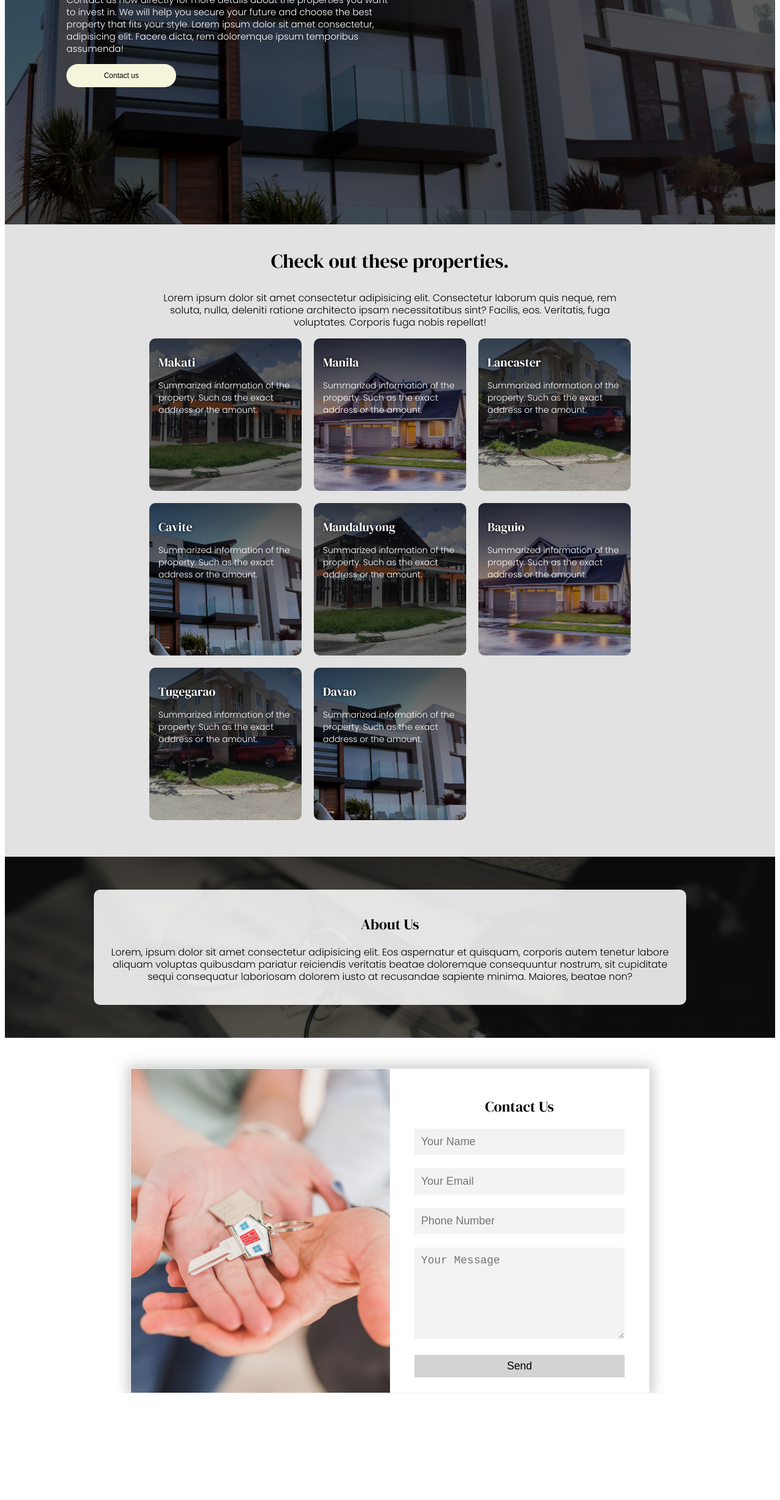
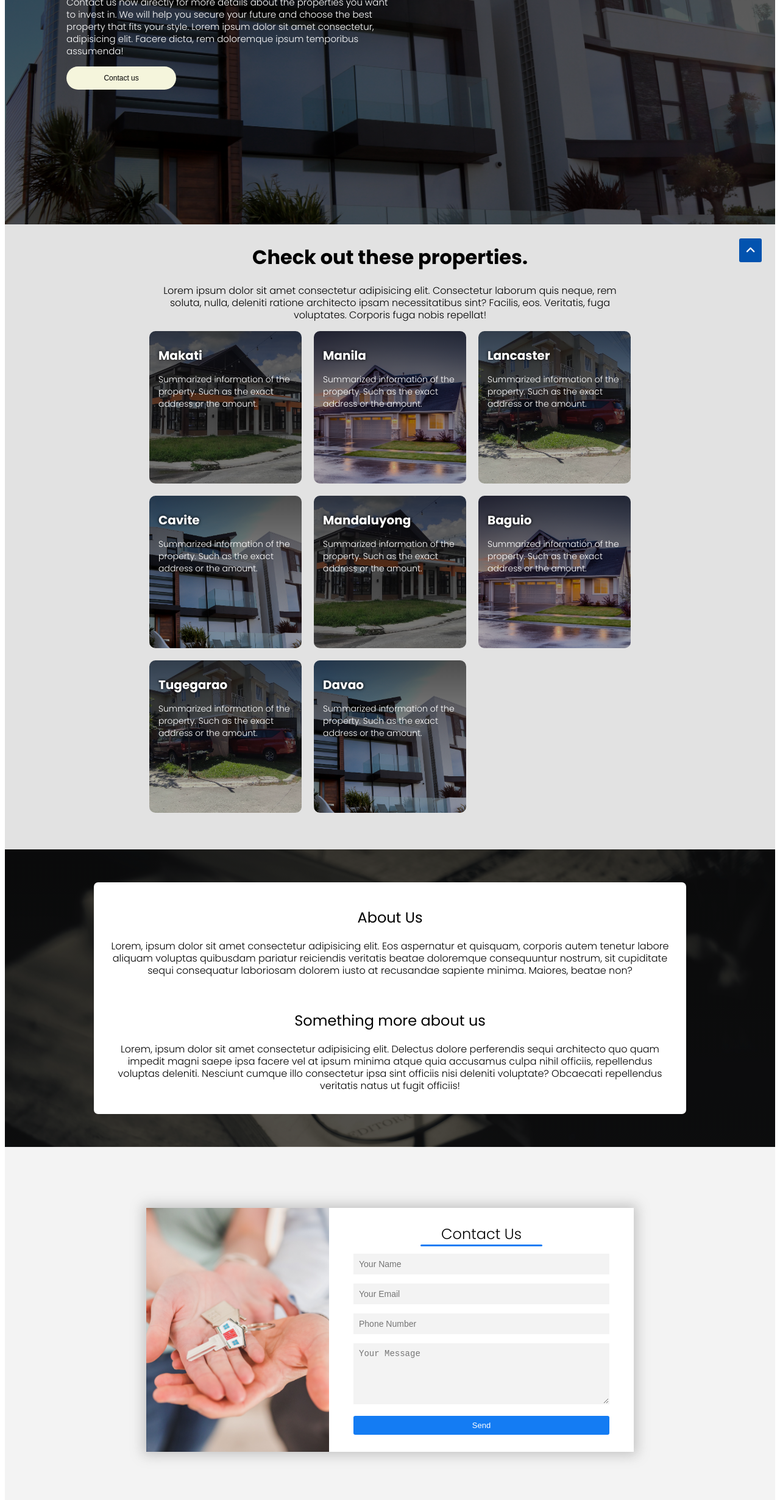
Before and after one commit to JocelwithL/Real-State-Website, a plain HTML site: page index.html in a window 1280 px wide. Shown: the part 340-2800 px from the top of the page at 61% size. Before the commit the page ends 2625 px from the top, so only its background shows below. Drawn offline with Linux system fonts and the light colour scheme.

Commit message:
Update website design and add go-up-button from fontawesome.com

```diff
--- a/index.html
+++ b/index.html
@@ -7,14 +7,20 @@
     <link rel="stylesheet" href="stylesheet.css">
     <script src="script.js" defer></script>
     <link rel="preconnect" href="https://fonts.googleapis.com">
-<link rel="preconnect" href="https://fonts.gstatic.com" crossorigin>
-<link href="https://fonts.googleapis.com/css2?family=DM+Serif+Display:ital@0;1&family=Poppins:wght@200;300;400;700&display=swap" rel="stylesheet">
-    <title>Real State Broker</title>
+    <link rel="preconnect" href="https://fonts.gstatic.com" crossorigin>
+    <link href="https://fonts.googleapis.com/css2?family=DM+Serif+Display:ital@0;1&family=Poppins:wght@200;300;400;700&display=swap" rel="stylesheet">
+    <script src="https://kit.fontawesome.com/165fb642f9.js" crossorigin="anonymous"></script>
+    <title>Real State Website</title>
 </head>
 <body>
-    <div class="container">
+
+    <div class="page-up-btn">
+        <a href="#home-page"><span class="fas fa-angle-up"></span></a>
+    </div>
+
+    <div class="container" id="home-page">
         <nav class="navbar">
-            <h2 class="logo">MC Property</h2>
+            <h2 class="logo"> <a href="#home-page"> MC Property </a></h2>
             <a href="#" class="toggle-button">
                 <span class="bar"></span>
                 <span class="bar"></span>
@@ -22,10 +28,10 @@
             </a>
             <div class="navbar-links">
                 <ul>
-                    <li><a href="">HOME</a></li>
-                    <li><a href="">PROPERTIES</a></li>
-                    <li><a href="">ABOUT</a></li>
-                    <li><a href="">CONTACT</a></li>
+                    <li><a href="#home-page">HOME</a></li>
+                    <li><a href="#properties-page">PROPERTIES</a></li>
+                    <li><a href="#about-page">ABOUT</a></li>
+                    <li><a href="#contact-page">CONTACT</a></li>
                 </ul>
             </div>
             <!-- <img src="images/menu-icon.png" class="menu-icon"> -->
@@ -46,7 +52,7 @@
 
 
 
-    <div class="house-content-container">
+    <div class="house-content-container" id="properties-page">
         <h1 class="house-title">Check out these properties.</h1>
         <p class="houses-descrip">Lorem ipsum dolor sit amet consectetur adipisicing elit. Consectetur laborum quis neque, rem soluta, nulla, deleniti ratione architecto ipsam necessitatibus sint? Facilis, eos. Veritatis, fuga voluptates. Corporis fuga nobis repellat!</p>
         <div class="card-container">
@@ -85,16 +91,19 @@
         </div>
     </div>
 
-    <div class="about-page-container">
+    <div class="about-page-container" id="about-page">
     <div class="fixed-about-con">
-        <div class="about-content about-description">
+        <div class="about-content">
             <h2>About Us</h2>
             <p>Lorem, ipsum dolor sit amet consectetur adipisicing elit. Eos aspernatur et quisquam, corporis autem tenetur labore aliquam voluptas quibusdam pariatur reiciendis veritatis beatae doloremque consequuntur nostrum, sit cupiditate sequi consequatur laboriosam dolorem iusto at recusandae sapiente minima. Maiores, beatae non?</p>
+            <br>
+            <h2>Something more about us</h2>
+            <p>Lorem, ipsum dolor sit amet consectetur adipisicing elit. Delectus dolore perferendis sequi architecto quo quam impedit magni saepe ipsa facere vel at ipsum minima atque quia accusamus culpa nihil officiis, repellendus voluptas deleniti. Nesciunt cumque illo consectetur ipsa sint officiis nisi deleniti voluptate? Obcaecati repellendus veritatis natus ut fugit officiis!</p>
         </div>
     </div>
     </div>
 
-    <div class="contact-container">
+    <div class="contact-container" id="contact-page">
         <div class="contact-box">
             <div class="contact-left"></div>
             <div class="contact-right">
@@ -108,6 +117,9 @@
         </div>
     </div>
 
+    <div class="footer">
+        <h4>Created and designed by: Jocel Relles</h4>
+    </div>
 
 </body>
 </html>
--- a/stylesheet.css
+++ b/stylesheet.css
@@ -1,19 +1,24 @@
-body {
-    height:200vh;
+body,html {
+    height:auto;
+    scroll-behavior: smooth;
 }
 
 h1 {
-    font-family: 'DM Serif Display', serif;
-    font-weight: 500;
-    line-height: 60px;
+    font-family: 'poppins', serif;
+    font-weight: 700;
 }
 
 h5 {
-    font-family: 'DM Serif Display', serif;
+    font-family: 'poppins', serif;
+    font-weight: 600;
+}
+h2 {
+    font-family: 'poppins', serif;
     font-weight: 300;
 }
-h2 {
-    font-family: 'DM Serif Display', serif;
+
+h4 {
+    font-family: 'poppins', serif;
     font-weight: 300;
 }
 
@@ -40,8 +45,15 @@ p {
 .logo {
     font-size: 30px;
     cursor: pointer;
+    margin-left: 8%;
+    font-family: "DM Serif Display" serif;
+    font-weight: 500;
+}
+
+.logo a {
     color: rgb(255, 255, 255);
-    margin-left: 8%;
+    text-decoration:underline;
+    font-family: "DM Serif Display" serif;
 }
 
 .toggle-button {
@@ -113,6 +125,7 @@ nav ul li a {
     font-size:50px;
     /* border: 1px solid red; */
     margin-bottom: 0px;
+    line-height: 60px;
 }
 
 .row .col1 p {
@@ -255,12 +268,18 @@ nav ul li a {
 
 .about-content {
     /* border: 1px solid red; */
-    background-color: rgba(255, 255, 255, 0.863);
-    border-radius: 10px;
+    background-color: rgb(255, 255, 255);
+    border-radius: 7px;
     padding: 20px;
     text-align: center;
 
 }
+
+.about-content h2{
+    font-weight: 500;
+}
+
+/* CONTACT STYLES */
 
 .contact-container {
     display: flex;
@@ -268,18 +287,19 @@ nav ul li a {
     align-items: center;
     min-height: 500px;
     padding-top: 50px;
+    padding-bottom: 50px;
+    background-color: rgba(228, 228, 228, 0.452);
+    /* border: 1px solid red; */
 }
 
 .contact-box {
-    max-width: 850px;
-    /* border: 1px solid red; */
     display: grid;
-    grid-template-columns: repeat(2,1fr);
-    justify-content: center;
-    align-items: center;
+    grid-template-columns:300px 500px;
+    grid-template-rows: 400px;
+    place-content: center;
     text-align: center;
     background-color: #fff;
-    border: 1px solid rgba(231, 231, 231, 0.678);
+    /* border: 1px solid purple; */
     box-shadow: 0px 0px 19px 5px rgba(116, 116, 116, 0.377);
 
 }
@@ -299,17 +319,32 @@ nav ul li a {
 
 .contact-right h2 {
     text-align: center;
-    padding-bottom: 10px;
-    margin-bottom: 10px;
+    padding: 0px 10px 0px 10px;
+    margin: 0px 10px 15px 10px;
+    position: relative;
     /* border: 1px solid red; */
+}
+
+.contact-right h2::after {
+    content: "";
+    display: block;
+    position: absolute;
+    left: 50%;
+    transform: translateX(-50%);
+    background-color: rgb(20, 124, 243);
+    height: 3px;
+    width: 50%;
+    border-radius: 2px;
+
+
 }
 
 .contact-field {
     width: 100%;
-    padding: 10px;
+    padding: 8px;
     background-color: rgba(230, 230, 230, 0.466);
-    font-size: 18px;
-    margin-bottom: 22px;
+    font-size: 14px;
+    margin-bottom: 15px;
     border: 1px solid rgba(0, 0, 0, 0);
     font-family:"Poppins" sans-serif;
     transition: .3s;
@@ -328,27 +363,61 @@ nav ul li a {
 }
 
 .contact-area {
-    min-height: 150px;
+    min-height: 100px;
     font-family: "Poppins" sans-serif;
 }
 
 .contact-btn {
     width: 100%;
     padding: 0.5rem 1rem;
-    font-size: 1.1rem;
+    font-size: 13px;
     font-family: "Poppins" sans-serif;
-    background-color: rgb(211, 211, 211);
+    background-color: rgb(20, 124, 243);
     outline: none;
     border: none;
     cursor: pointer;
     transition: .3s;
+    border-radius: 3px;
+    color: white;
 }
 
 .contact-btn:hover {
-    background-color: #bbbbbb;
+    background-color: rgb(2, 83, 175);
 }
 
+.footer {
+    height: 30px;
+    border: 1px solid black;
+    display: flex;
+    justify-content: center;
+    align-items: center;
+    font-size: 11px;
+    color: rgb(179, 179, 179);
+    background-color: rgb(49, 49, 49);
+}
 
+.page-up-btn {
+    position: fixed;
+    bottom: 30px;
+    right: 30px;
+    z-index: 10;
+}
+
+.page-up-btn a {
+    height: 39px;
+    width: 37px;
+    text-align: center;
+    background: rgb(2, 83, 175);
+    display: block;
+    border-radius: 3px;
+    cursor: pointer;
+}
+
+.page-up-btn a span {
+    color: white;
+    line-height: 39px;
+    font-size: 18px;
+}
 
 @media (max-width:1349px) {
     .card-container {
@@ -438,6 +507,8 @@ nav ul li a {
 
     .contact-box {
         grid-template-columns: 1fr;
+        grid-template-rows: 210px;
+        margin: 0px 30px;
     }
 
     .contact-left {
```
